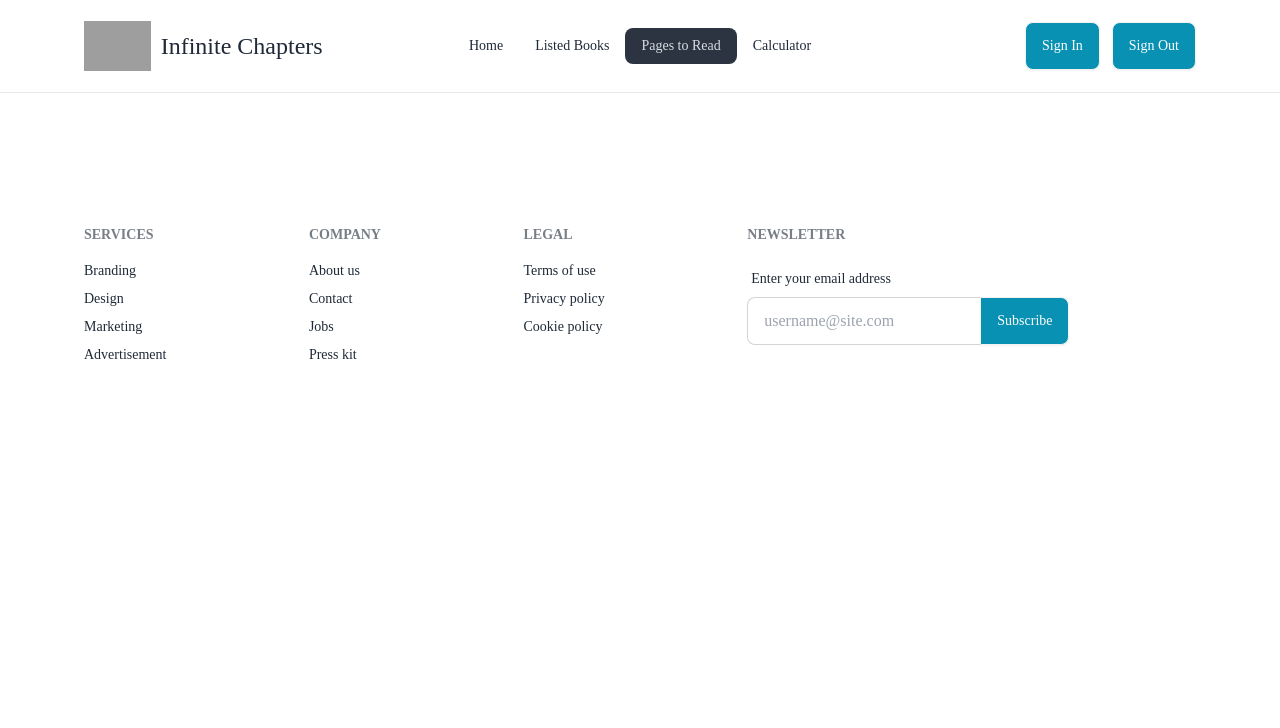
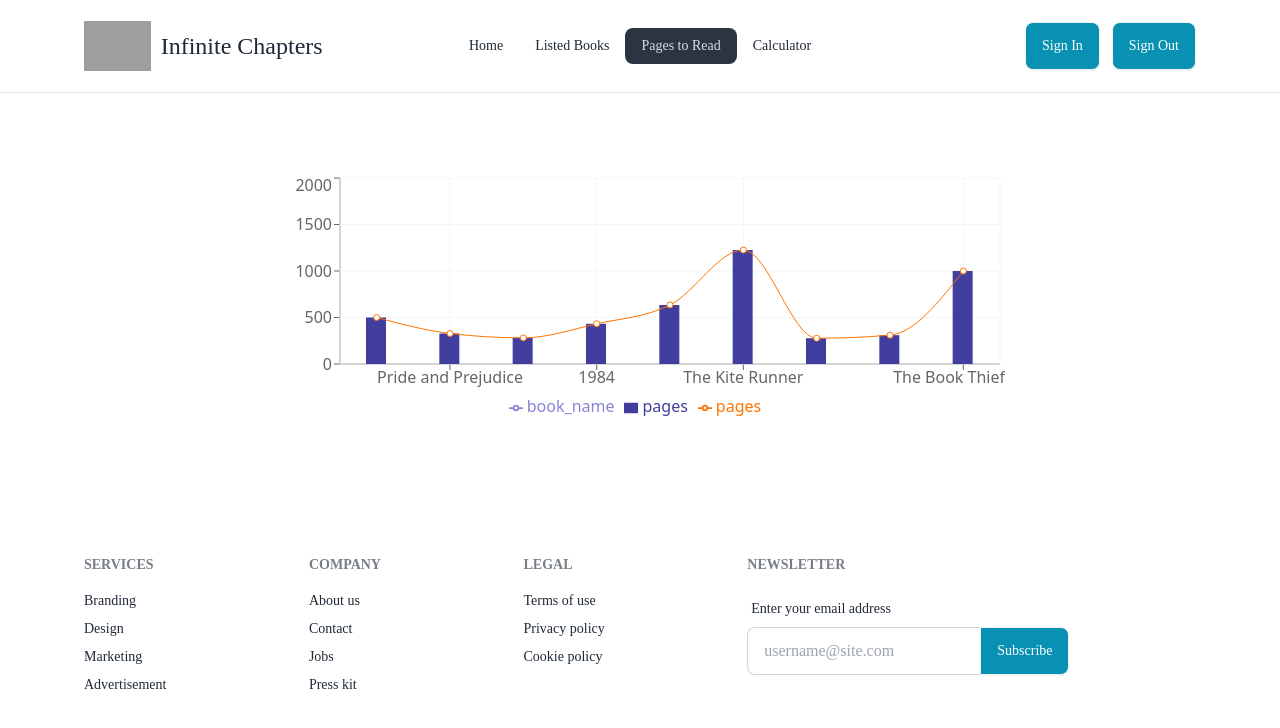
Before and after one commit to minhazapon/infinite-chapters--react.js-project, a React (Vite) app: page /pages in a window 1280 px wide. Shown: the top 728 px of the page. Built offline with nearby package versions, Linux system fonts and the light colour scheme; grey boxes are pictures that could not be loaded; a web font is replaced by a local one.

Commit message:
added final file

```diff
--- a/package.json
+++ b/package.json
@@ -17,6 +17,7 @@
     "react-dom": "^18.3.1",
     "react-router-dom": "^7.1.1",
     "react-tabs": "^6.1.0",
+    "recharts": "^2.15.0",
     "sort-by": "^1.2.0",
     "sweetalert2": "^11.15.3"
   },
--- a/src/Page file/Chart.jsx
+++ b/src/Page file/Chart.jsx
@@ -1,9 +1,40 @@
+import { Area, Bar, CartesianGrid, ComposedChart, Legend, Line, Tooltip, XAxis, YAxis } from "recharts";
 
 
 const Chart = () => {
+
+
+    const data = [
+
+        { "book_name": "One Hundred Years of Solitude", "pages": 500 },
+        { "book_name": "Pride and Prejudice", "pages": 328 },
+        { "book_name": "The Alchemist", "pages": 281 },
+        { "book_name": "1984", "pages": 432 },
+        { "book_name": "The Little Prince", "pages": 635 },
+        { "book_name": "The Kite Runner", "pages": 1225 },
+        { "book_name": "Crime and Punishment", "pages": 277 },
+        { "book_name": "Life of Pi", "pages": 310 },
+        { "book_name": "The Book Thief", "pages": 1000 }
+
+    ]
+
+
+
+
     return (
+        <div className=" chart-div ">
         <div>
-
+        <ComposedChart width={730} height={250} data={data}>
+        <XAxis dataKey="book_name" />
+        <YAxis />
+        <Tooltip />
+        <Legend />
+        <CartesianGrid stroke="#f5f5f5" />
+        <Area type="monotone" dataKey="book_name" fill="#8884d8" stroke="#8884d8" />
+        <Bar dataKey="pages" barSize={20} fill="#413ea0" />
+        <Line type="monotone" dataKey="pages" stroke="#ff7300" />
+        </ComposedChart>
+        </div>
         </div>
     );
 };
--- a/src/vanilacss/Vanila.css
+++ b/src/vanilacss/Vanila.css
@@ -167,3 +167,14 @@
    margin-bottom: 40px;
 
 }
+.chart-div{
+
+   margin-top: 80px;
+   margin-bottom: 80px;
+   margin-left: 80px;
+   margin-right: 80px;
+   display: flex;
+   justify-content: center;
+
+
+}
```
Also changed, not shown: 1 other file (tests, documents, lock files or other folders).
